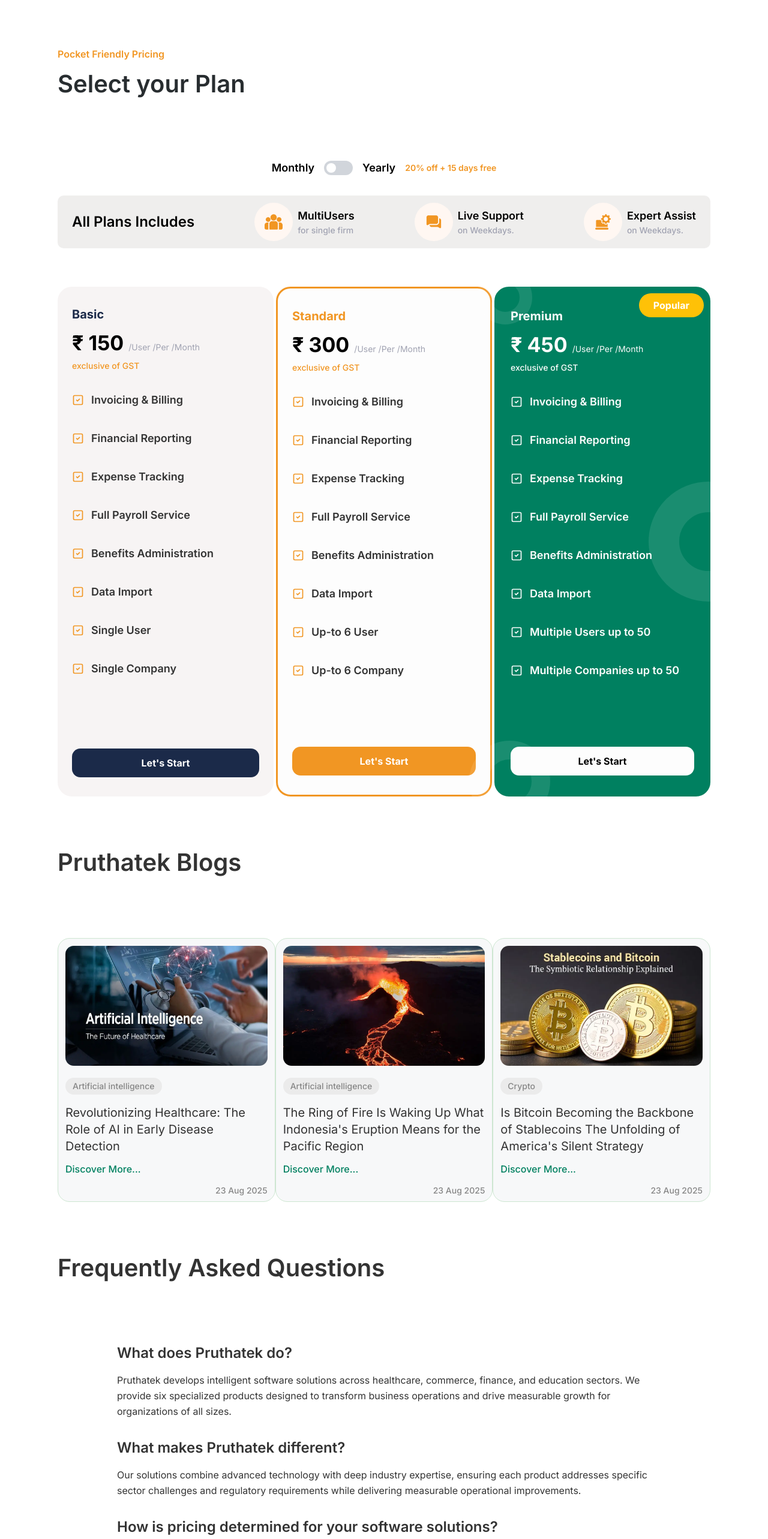
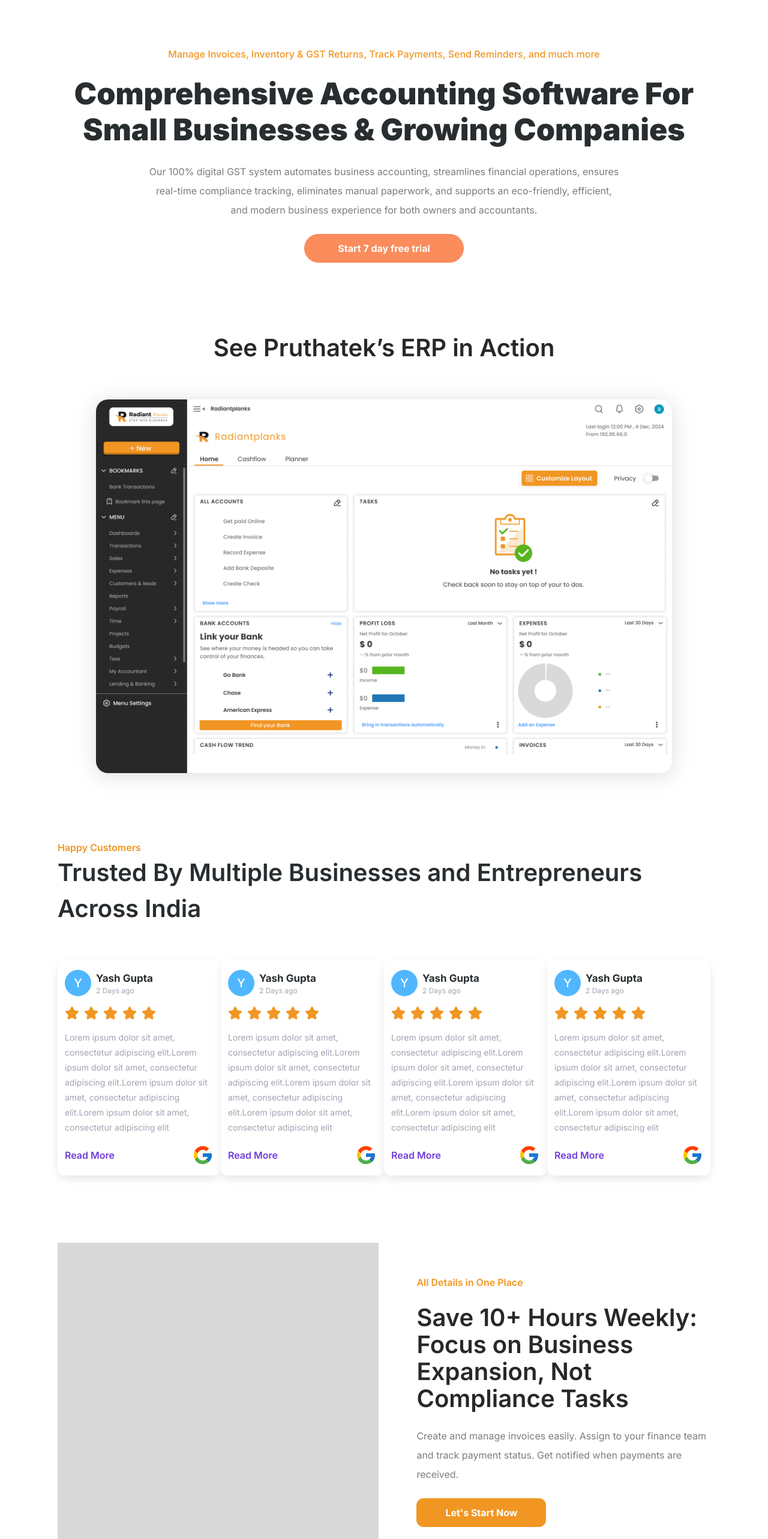
Before and after one commit to jay-avaiya/pruthatek-erp, a React (Vite) app: page / in a window 1280 px wide. Shown: the part 140-2706 px from the top of the page at 60% size. Built offline with nearby package versions, Linux system fonts and the light colour scheme.

Commit message:
Update: Home Page

```diff
--- a/src/pages/Main/HomePage/Home.jsx
+++ b/src/pages/Main/HomePage/Home.jsx
@@ -1,9 +1,191 @@
 import React from "react";
 import PlanPricing from "../../../layouts/main_component/PlanPricing";
+import ReviewCard from "../../../components/ReviewCard";
+import CardRight from "./_components/CardRight";
+import CardLeft from "./_components/CardLeft";
+import { IoCheckmarkCircle } from "react-icons/io5";
+import { IoIosCloudUpload } from "react-icons/io";
+import { BsChatLeftDotsFill } from "react-icons/bs";
+import { HiDocumentText } from "react-icons/hi";
 
 const Home = () => {
+  const needs = [
+    "Invoicing & Billing",
+    "Financial Reporting",
+    "Expense Tracking",
+    "Full Payroll Service",
+    "Benefits Administration",
+    "Data Import",
+  ];
+
+  const pms = [
+    {
+      title: "Secure Cloud Storage",
+      desc: "SSL encryption Ensure All Data Protection",
+      icon: <IoIosCloudUpload className="size-8 text-[#F19623]" />,
+    },
+    {
+      title: "Quick Support",
+      desc: "Get Instant Support Via Google Meer & Whatsapp",
+      icon: <BsChatLeftDotsFill className="size-8 text-[#F19623]" />,
+    },
+    {
+      title: "Manage Practice Digitally",
+      desc: "Hospital Doctors can Write Prescription Direct on Tablet",
+      icon: <HiDocumentText className="size-10 text-[#F19623]" />,
+    },
+    {
+      title: "Role-Based Access Control",
+      desc: "Limit data access based on user roles to protect patient privacy and ensure security.",
+      icon: <img src="/encrypt.png" className="size-8 text-[#F19623]" />,
+    },
+    {
+      title: "Real-Time Reports & Analytics",
+      desc: "View real-time data on operations and patient flow to make smarter decisions.",
+      icon: <img src="/report.png" className="size-8 text-[#F19623]" />,
+    },
+    {
+      title: "Digital Invoicing",
+      desc: "Easily connect with labs and pharmacies to manage tests, results, and prescriptions.",
+      icon: <img src="/invoice.png" className="size-8 text-[#F19623]" />,
+    },
+  ];
+
   return (
-    <div>
+    <div className="flex flex-col items-center gap-28">
+      {/* ---- title ---- */}
+      <div className="font-inter w-full max-w-6xl mx-auto text-center flex flex-col items-center gap-y-6">
+        <p className="text-[#F19623] font-medium text-[16px]">
+          Manage Invoices, Inventory & GST Returns, Track Payments, Send
+          Reminders, and much more
+        </p>
+        <h3 className="text-[50px] font-black text-[#282D30] leading-[60px]">
+          Comprehensive Accounting Software For Small Businesses & Growing
+          Companies
+        </h3>
+        <p className="text-[16px] text-[#7C7C7C] leading-[32px]  w-[68%]">
+          Our 100% digital GST system automates business accounting, streamlines
+          financial operations, ensures real-time compliance tracking,
+          eliminates manual paperwork, and supports an eco-friendly, efficient,
+          and modern business experience for both owners and accountants.
+        </p>
+
+        <button className="text-white bg-[#FB8C5C] text-[16px] font-bold rounded-full py-3 px-14 cursor-pointer">
+          Start 7 day free trial
+        </button>
+      </div>
+
+      {/* ---- home image ---- */}
+      <div className="font-inter flex flex-col items-center gap-y-14 px-24 w-full max-w-6xl">
+        <h3 className="text-[40px] font-semibold text-[#282828]">
+          See Pruthatek’s ERP in Action
+        </h3>
+
+        <div className="shadow-[0_4px_34px_0_rgba(120,120,120,0.25)] rounded-[20px] overflow-hidden">
+          <img src="/home.jpg" alt="home_image" />
+        </div>
+      </div>
+
+      {/* ---- customer reviews ---- */}
+      <div className="flex flex-col px-24 w-full gap-y-14 font-inter">
+        <div>
+          <p className="text-[16px] text-[#F19623] font-semibold">
+            Happy Customers
+          </p>
+          <h3 className="text-[40px] text-[#282D30] font-semibold">
+            Trusted By Multiple Businesses and Entrepreneurs Across India
+          </h3>
+        </div>
+        <div className="grid grid-cols-4">
+          {[1, 2, 3, 4].map((_, i) => (
+            <ReviewCard key={i} />
+          ))}
+        </div>
+      </div>
+
+      {/* ---- features ---- */}
+      <CardRight
+        title={
+          "Save 10+ Hours Weekly: Focus on Business Expansion, Not Compliance Tasks"
+        }
+        description={
+          "Create and manage invoices easily. Assign to your finance team and track payment status. Get notified when payments are received."
+        }
+      />
+      <CardLeft
+        title={"Manage all finances in one place"}
+        description={
+          "Essential business tools and accounting apps work seamlessly together in one unified system. Handle billing, track payments, and manage GST returns—all on one comprehensive platform."
+        }
+      />
+      <CardRight
+        title={"Track Expenses , Manage Payrolls"}
+        description={
+          "Track and categorize expenses easily. Assign to your finance team and monitor approval status. Get notified when expense reports are processed."
+        }
+      />
+
+      {/* ---- Needs of Business ---- */}
+      <div className="w-full flex flex-col px-24 gap-y-14 font-inter">
+        <div>
+          <p className="text-[16px] font-semibold text-[#F19623]">
+            Everything you need to manage your business finances
+          </p>
+          <h3 className="text-[40px] font-semibold text-[#282828]">
+            Built for Businesses & Entrepreneurs
+          </h3>
+        </div>
+
+        <div className="grid grid-cols-3 gap-5">
+          {needs.map((need, index) => (
+            <div
+              key={index}
+              className="flex items-center gap-2 shadow-[0_6px_18px_-4px_rgba(0,0,0,0.15)] bg-amber-100 rounded-[10px] py-4 px-6"
+            >
+              <IoCheckmarkCircle className="text-[#008060] size-5" />
+              <span className="text-lg text-[#333333] font-semibold">
+                {need}
+              </span>
+            </div>
+          ))}
+        </div>
+      </div>
+
+      {/* ---- PMS ---- */}
+      <div className="flex flex-col px-24 gap-y-14 font-inter">
+        <div>
+          <p className="text-[16px] font-semibold text-[#F19623]">
+            Why Pruthatek’s PMS?
+          </p>
+          <h3 className="text-[40px] font-semibold text-[#333333]">
+            You will find tens of practice management software with a simple
+            google search. So why should you choose Pruthatek’s PMS?
+          </h3>
+        </div>
+
+        <div className="grid grid-cols-3 gap-14">
+          {pms.map((pms, index) => (
+            <div
+              key={index}
+              className="shadow-[0_6px_18px_-4px_rgba(0,0,0,0.15)] border-8 border-white rounded-xl w-full max-w-[380px] h-[256px] space-y-4"
+            >
+              <div className="w-20 h-20 rounded-[10px] bg-[#FFF7F2] flex items-center justify-center">
+                {pms.icon}
+              </div>
+
+              <h3 className="text-lg text-[#333333] font-bold leading-[25px]">
+                {pms.title}
+              </h3>
+
+              <p className="text-[#A1A3B2] text-[16px] font-medium leading-[25px] w-[80%]">
+                {pms.desc}
+              </p>
+            </div>
+          ))}
+        </div>
+      </div>
+
+      {/* ---- plan pricing ---- */}
       <PlanPricing />
     </div>
   );
--- /dev/null
+++ b/src/pages/Main/HomePage/_components/CardLeft.jsx
@@ -0,0 +1,26 @@
+import React from "react";
+
+const CardLeft = ({ title, description }) => {
+  return (
+    <div className="w-full h-fit px-24 flex items-center justify-between font-inter">
+      <div className="w-full max-w-[45%] space-y-6">
+        <p className="text-[16px] font-semibold text-[#F19623]">
+          All Details in One Place
+        </p>
+        <h3 className="text-[40px] text-[#282828] font-semibold leading-[45px]">
+          {title}
+        </h3>
+        <p className="text-[16px] text-[#7C7C7C] leading-[32px]">
+          {description}
+        </p>
+
+        <button className="font-bold text-[16px] text-white bg-[#F19623] py-3 px-12 rounded-xl cursor-pointer">
+          Let's Start Now
+        </button>
+      </div>
+      <div className="w-full max-w-[535px] h-[527px] bg-[#D9D9D9]"></div>
+    </div>
+  );
+};
+
+export default CardLeft;
--- /dev/null
+++ b/src/pages/Main/HomePage/_components/CardRight.jsx
@@ -0,0 +1,27 @@
+import React from "react";
+
+const CardRight = ({ title, description }) => {
+  return (
+    <div className="w-full h-fit px-24 flex items-center justify-between font-inter">
+      <div className="w-full max-w-[535px] h-[527px] bg-[#D9D9D9]"></div>
+
+      <div className="w-full max-w-[45%] space-y-6">
+        <p className="text-[16px] font-semibold text-[#F19623]">
+          All Details in One Place
+        </p>
+        <h3 className="text-[40px] text-[#282828] font-semibold leading-[45px]">
+          {title}
+        </h3>
+        <p className="text-[16px] text-[#7C7C7C] leading-[32px]">
+          {description}
+        </p>
+
+        <button className="font-bold text-[16px] text-white bg-[#F19623] py-3 px-12 rounded-xl cursor-pointer">
+          Let's Start Now
+        </button>
+      </div>
+    </div>
+  );
+};
+
+export default CardRight;
```
